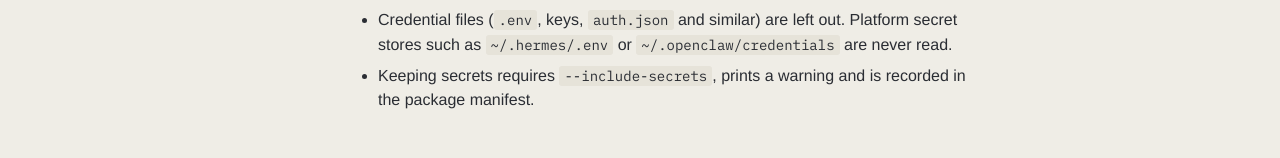
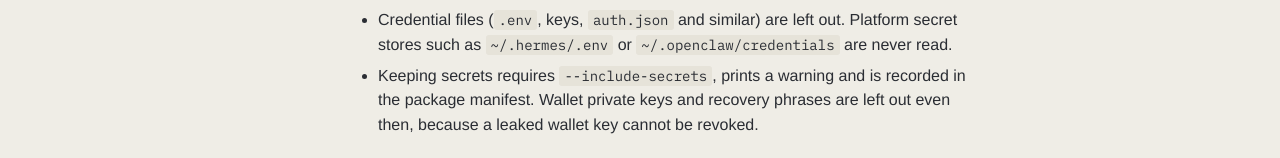
Before and after one commit to kadiri-seer/nomad, a Next.js app in the folder apps/web/: page /docs/security in a window 1280 px wide. Shown: the part 792-950 px from the top of the page. Built offline with nearby package versions, Linux system fonts and the light colour scheme; no server answers.

Commit message:
docs: note that wallet keys never travel as values
Updates the security model, the site security page, the export screen, the Oak guide and STATUS.

```diff
--- a/apps/web/app/app/export/page.tsx
+++ b/apps/web/app/app/export/page.tsx
@@ -101,7 +101,7 @@ function ExportForm() {
         <span>
           Keep secret values
           <br />
-          <small className="muted">Not recommended. The library stores agents with secrets already redacted, so this only matters for values that were never detected.</small>
+          <small className="muted">Not recommended. The library stores agents with secrets already redacted, so this only matters for values that were never detected. Wallet keys and recovery phrases are never kept.</small>
         </span>
       </label>
       {format === "nomad" && (
--- a/apps/web/app/docs/security/page.tsx
+++ b/apps/web/app/docs/security/page.tsx
@@ -19,7 +19,7 @@ export default function Security() {
         <li>Findings show the rule, file and line, never the value.</li>
         <li>Detected secrets are replaced with markers such as <code>[REDACTED:openai-key]</code>. MCP environment variables and headers that hold credentials become references you reconnect at the destination.</li>
         <li>Credential files (<code>.env</code>, keys, <code>auth.json</code> and similar) are left out. Platform secret stores such as <code>~/.hermes/.env</code> or <code>~/.openclaw/credentials</code> are never read.</li>
-        <li>Keeping secrets requires <code>--include-secrets</code>, prints a warning and is recorded in the package manifest.</li>
+        <li>Keeping secrets requires <code>--include-secrets</code>, prints a warning and is recorded in the package manifest. Wallet private keys and recovery phrases are left out even then, because a leaked wallet key cannot be revoked.</li>
       </ul>
 
       <h2>Permissions never widen silently</h2>
```
Also changed, not shown: 3 other files (tests, documents, lock files or other folders).
